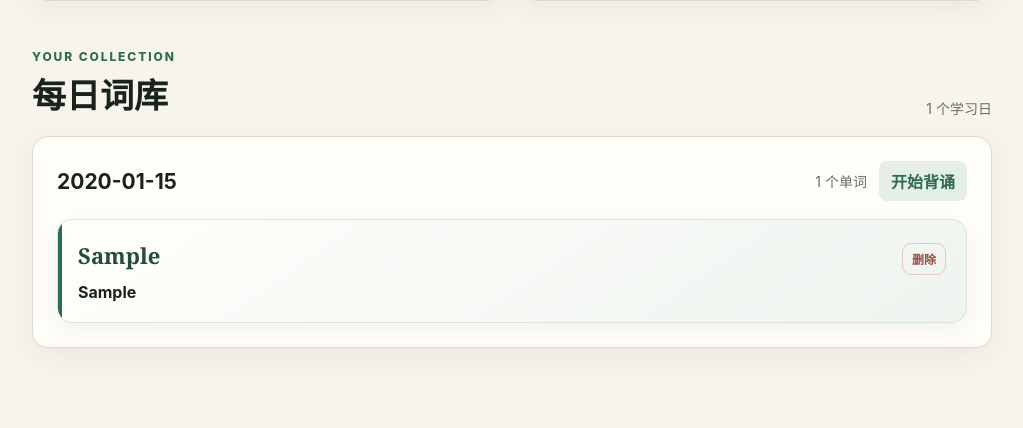
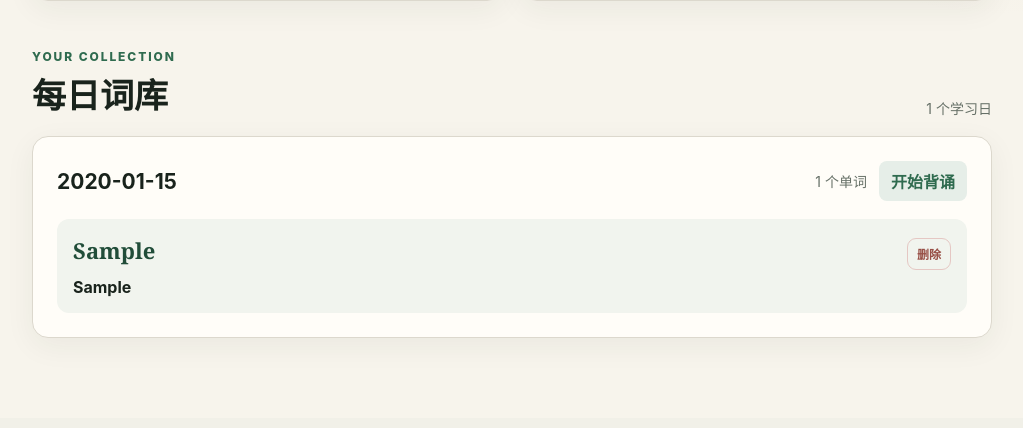
Before and after one commit to cuclr/English, a Flask app: page / in a window 1280 px wide. Shown: the part 580-1008 px from the top of the page, without its empty margins (128-1151 px from the left). After the commit the page ends 918 px from the top, so only its background shows below. Run offline with Flask 3, Linux system fonts and the light colour scheme; tables that the repository leaves empty hold one stand-in row (values such as "Sample post").

Commit message:
style(words): simplify daily vocabulary list

```diff
--- a/static/style.css
+++ b/static/style.css
@@ -70,21 +70,12 @@ small { color: var(--muted); }
 .study-link, .text-link, .study-nav a { color: var(--green); font-weight: 800; text-decoration: none; }
 .study-link { padding: 8px 12px; border-radius: 8px; background: #e6eee8; }
 .study-link:hover, .text-link:hover, .study-nav a:hover { text-decoration: underline; }
-.word-list { display: grid; grid-template-columns: repeat(auto-fit, minmax(250px, 1fr)); gap: 14px; margin-top: 18px; }
+.word-list { display: grid; gap: 12px; margin-top: 18px; }
 .word-entry {
-    position: relative;
-    padding: 20px;
-    overflow: hidden;
-    border: 1px solid #dbe4dc;
-    border-radius: 15px;
-    background: linear-gradient(145deg, #fffefb, #eef4ef);
-    box-shadow: 0 7px 22px rgb(36 48 39 / 6%);
-    animation: card-in .45s ease-out both;
-    animation-delay: calc(var(--card-index, 0) * 45ms);
-    transition: transform .2s ease, box-shadow .2s ease, border-color .2s ease;
+    padding: 16px;
+    border-radius: 12px;
+    background: #f1f4ee;
 }
-.word-entry::before { position: absolute; top: 0; left: 0; width: 4px; height: 100%; background: var(--green); content: ""; }
-.word-entry:hover { transform: translateY(-3px); border-color: #b8cdbd; box-shadow: 0 13px 28px rgb(36 48 39 / 10%); }
 .word-heading { display: flex; align-items: baseline; justify-content: space-between; gap: 12px; }
 .word-heading h4 { margin: 0; color: var(--green-dark); font-family: Georgia, serif; font-size: 22px; }
 .word-heading span { color: var(--muted); font-size: 12px; }
@@ -127,11 +118,6 @@ small { color: var(--muted); }
     to { opacity: 0; transform: translateX(24px); }
 }
 
-@keyframes card-in {
-    from { opacity: 0; transform: translateY(14px); }
-    to { opacity: 1; transform: translateY(0); }
-}
-
 @media (max-width: 480px) {
     .day-title { align-items: flex-start; }
     .day-actions { align-items: flex-end; flex-direction: column; }
@@ -141,7 +127,6 @@ small { color: var(--muted); }
     .page { padding-top: 36px; }
     .forms-grid { grid-template-columns: 1fr; }
     .messages { top: 10px; right: 16px; }
-    .word-list { grid-template-columns: 1fr; }
 }
 
 @media (prefers-reduced-motion: reduce) {
--- a/templates/index.html
+++ b/templates/index.html
@@ -75,7 +75,7 @@
                             {% if day_words %}
                                 <div class="word-list">
                                     {% for item in day_words %}
-                                        <section class="word-entry" style="--card-index: {{ loop.index0 }}">
+                                        <section class="word-entry">
                                             <div class="word-heading">
                                                 <h4>{{ item.word }}</h4>
                                                 <form class="delete-form" method="post" action="{{ url_for('delete_word', word_id=item.id) }}" data-word="{{ item.word }}">
@@ -83,11 +83,6 @@
                                                 </form>
                                             </div>
                                             {% if item.definition %}<p class="definition">{{ item.definition }}</p>{% endif %}
-                                            {% if item.phrases %}
-                                                <ul class="phrases">
-                                                    {% for phrase in item.phrases %}<li>{{ phrase }}</li>{% endfor %}
-                                                </ul>
-                                            {% endif %}
                                         </section>
                                     {% endfor %}
                                 </div>
```
Also changed, not shown: tests/test_word_management.py (+26 -0 lines), CHANGELOG.md, README.md.
